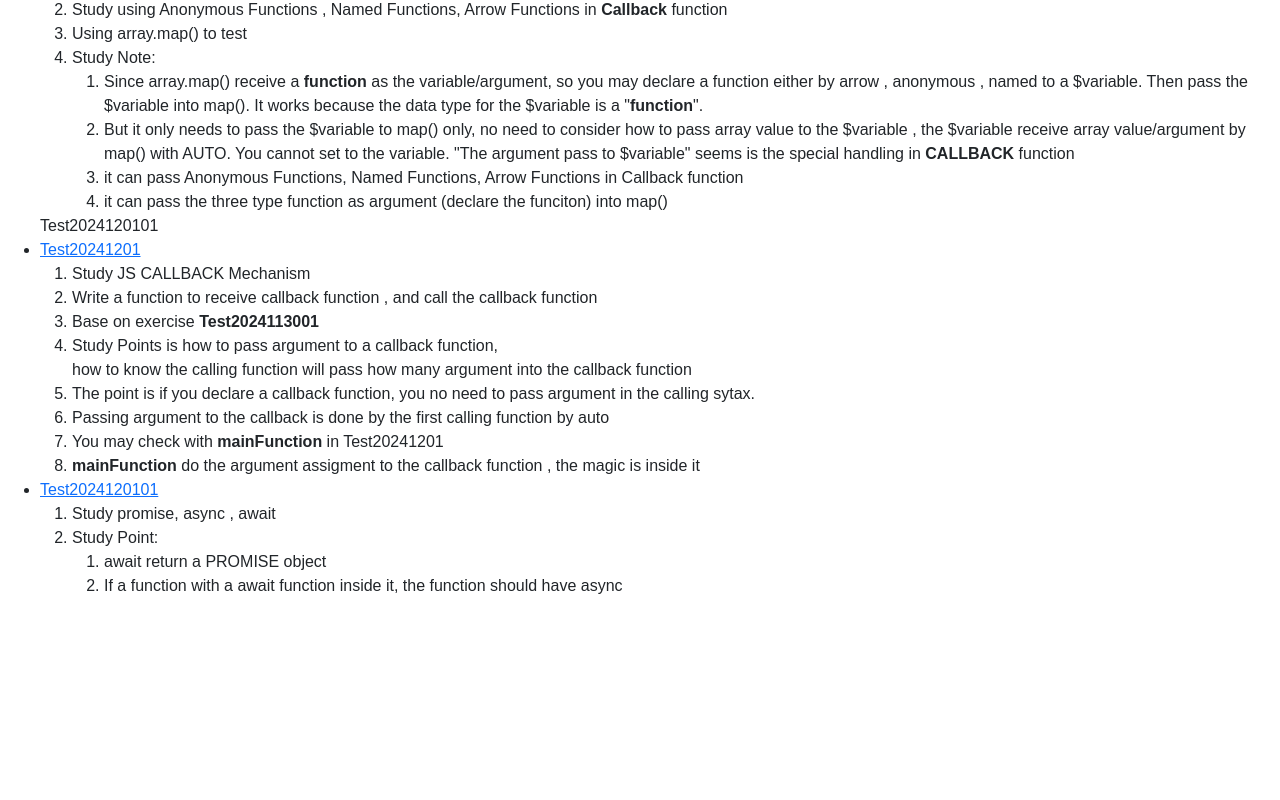
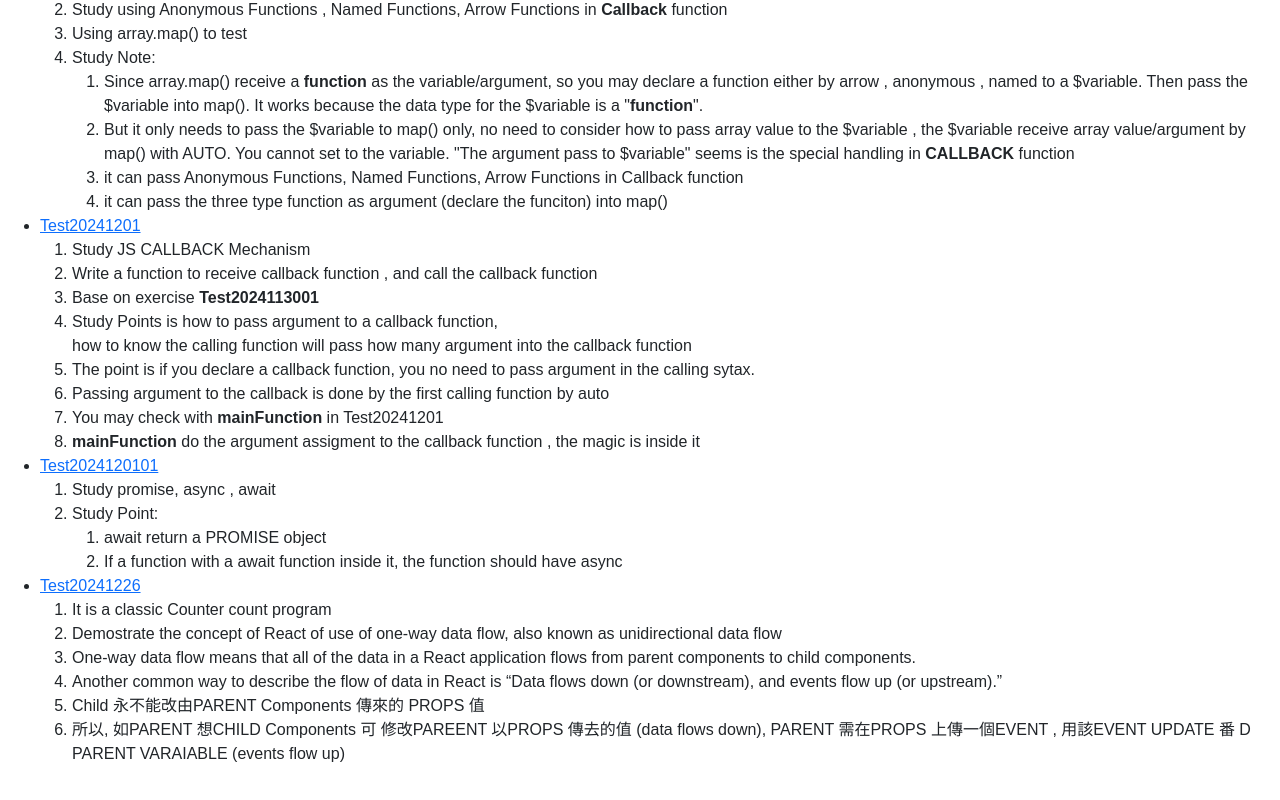
Before and after one commit to khoemf/lab, a React (Create React App) app: page / in a window 1280 px wide. Shown: the part 1592-2392 px from the top of the page. Before the commit the page ends 2274 px from the top, so only its background shows below. Built offline with nearby package versions, Linux system fonts and the light colour scheme.

Commit message:
regular update

```diff
--- a/src/Components/Test2024120101.js
+++ b/src/Components/Test2024120101.js
@@ -78,7 +78,7 @@ export default function Test2024120101() {
       //             -- not waitFunctionWithPromise.then() [ no () after waitFunctionWithPromise]
       //             -- with promise, it must use then() to assign the next function/action
       //             -- Important, in the then(), then() should receive a function variable,
-      //             -- so, it should pass () =>{} [i.e. () =>{waitFunctionWithPromise(3).then()}]
+      //             -- so, it should pass () =>{} into then() [i.e. () =>{waitFunctionWithPromise(3).then()}]
       //             -- not waitFunctionWithPromise(3)
 
 
--- /dev/null
+++ b/src/Components/Test20241226.js
@@ -0,0 +1,41 @@
+import { DoDisturbOff } from '@mui/icons-material';
+import React from 'react'
+import { useState,useEffect} from "react";
+
+export function MyButton({count, onClick}){
+
+  return (
+    <button onClick={onClick}>
+      Clicked {count} times
+    </button>
+  );
+}
+
+export default function Test20241226() {
+
+  const [count , setCount] = useState(0);
+
+  function handleClick() {
+    setCount(count + 1);
+  }
+
+  useEffect(() => {
+
+
+
+  }, []); // This runs only once after the initial render
+
+  return (
+    <>
+
+    <div>
+      <h1>Counters that update together</h1>
+      <MyButton count={count} onClick={handleClick} />
+      <br/><br/>
+      <MyButton count={count} onClick={handleClick} />
+    </div>
+
+
+    </>
+  )
+}
--- a/src/Routes/Root.js
+++ b/src/Routes/Root.js
@@ -195,7 +195,6 @@ export default function Root() {
                         </li>
                     </ol>
             </li>
-            Test2024120101
             <li><Link to="/Test20241201">Test20241201</Link>
             <ol>
               <li>Study JS CALLBACK Mechanism</li>
@@ -222,6 +221,17 @@ export default function Root() {
                       </li>
                     </ol>
             </li>
+            <li><Link to="/Test20241226">Test20241226</Link>
+                <ol>
+                  <li>It is a classic Counter count program</li>
+                  <li>Demostrate the concept of React of use of one-way
+                  data flow, also known as unidirectional data flow</li>
+                  <li>One-way data flow means that all of the data in a React application flows from parent components to child components.</li>
+                  <li>Another common way to describe the flow of data in React is “Data flows down (or downstream), and events flow up (or upstream).”</li>
+                  <li>Child 永不能改由PARENT Components 傳來的 PROPS 值</li>
+                  <li>所以, 如PARENT 想CHILD Components 可 修改PAREENT 以PROPS 傳去的值 (data flows down), PARENT 需在PROPS 上傳一個EVENT , 用該EVENT UPDATE 番 D PARENT VARAIABLE (events flow up)</li>
+                </ol>
+            </li>
 
           </ul>
         </nav>
--- a/src/index.js
+++ b/src/index.js
@@ -36,6 +36,7 @@ import Test20241130 from './Components/Test20241130';
 import Test2024113001 from './Components/Test2024113001';
 import Test20241201 from './Components/Test20241201';
 import Test2024120101 from './Components/Test2024120101';
+import Test20241226 from './Components/Test20241226';
 
 
 
@@ -103,6 +104,7 @@ const router = createBrowserRouter([
   {path:"/Test2024113001/",element:<Test2024113001/>},
   {path:"/Test20241201/",element:<Test20241201/>},
   {path:"/Test2024120101/",element:<Test2024120101/>},
+  {path:"/Test20241226/",element:<Test20241226/>},
 
 ]);
 
```
